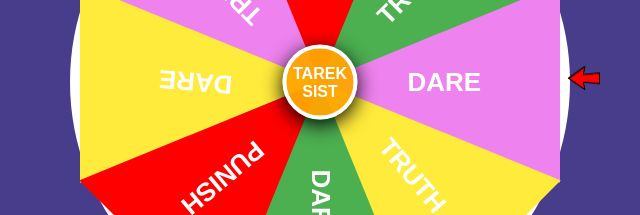
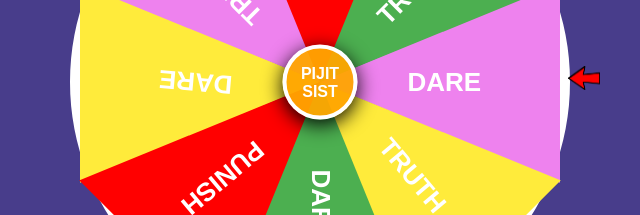
Before and after one commit to fauzanhilmy/FinalProjectP0, a plain HTML site: page index.html in a window 1280 px wide. Shown: the part 318-533 px from the top of the page, 320-960 px from the left. Drawn offline with Linux system fonts and the light colour scheme.

Commit message:
Second Commit

```diff
--- a/index.html
+++ b/index.html
@@ -11,7 +11,6 @@
 
 <body>
     <div class="judul">
-        <!-- <h1>wkwkwkwkwk</h1> -->
         <center><img class="foto" src="assets/img/toda1.png" alt="truth or dare"></center>
     </div>
     <div id="mainbox" class="mainbox">
@@ -30,7 +29,7 @@
             </div>
         </div>
 
-        <button class="spin" onclick="tombolGatcha()">TAREK SIST</button>
+        <button class="spin" onclick="tombolGatcha()">PIJIT SIST</button>
     </div>
     <div class="judul1">
         <h1>RULES:</h1>
```
